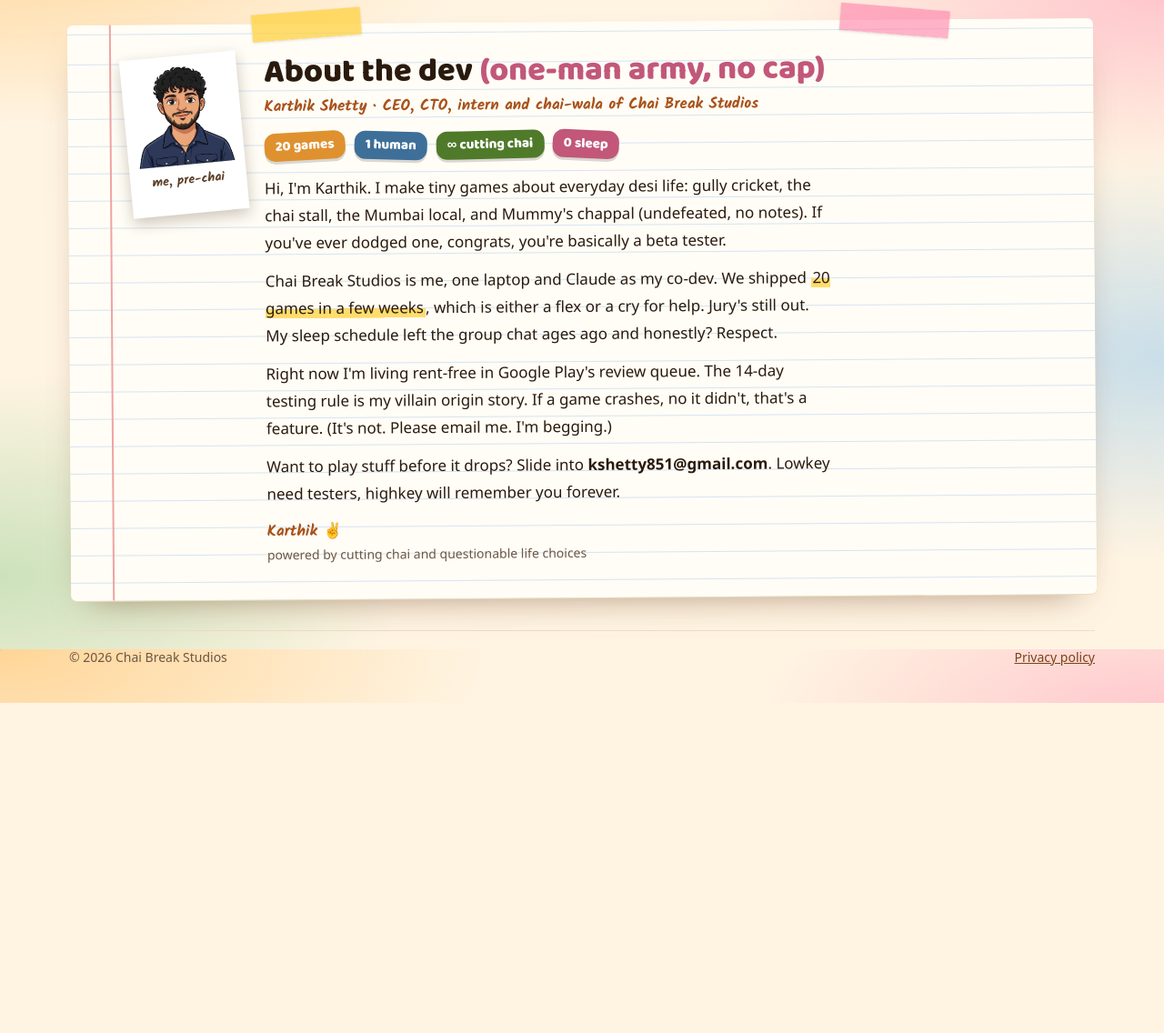
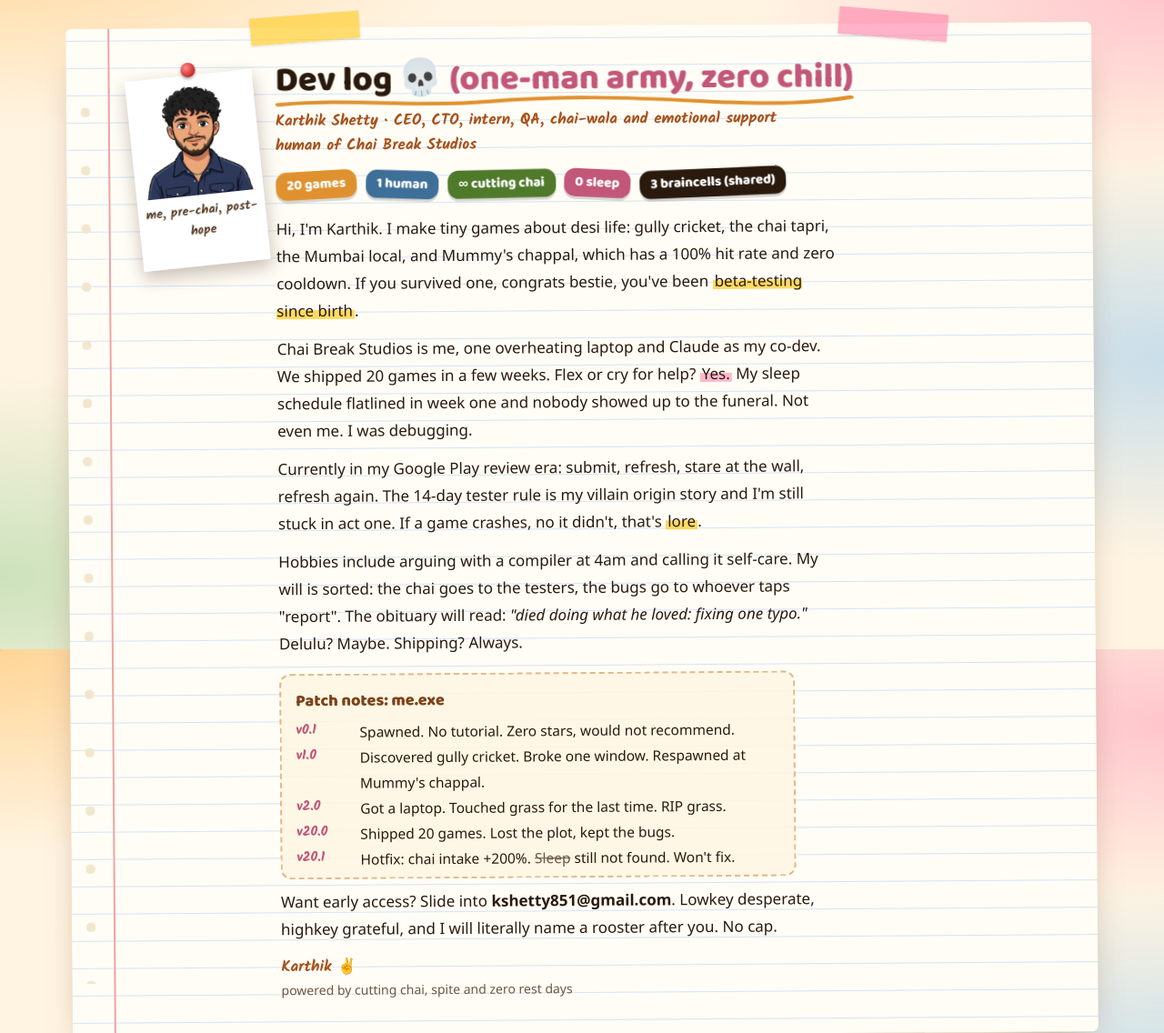
Before and after one commit to kshetty851-bit/chai-break, a plain HTML site: page index.html in a window 1280 px wide. Shown: the part 3286-4422 px from the top of the page at 91% size. Before the commit the page ends 4059 px from the top, so only its background shows below. Drawn offline with Linux system fonts and the light colour scheme.

Commit message:
Dev log: patch notes, animations, more chaos
Co-Authored-By: Claude Opus 5.5 <noreply@anthropic.com>

```diff
--- a/index.html
+++ b/index.html
@@ -85,29 +85,65 @@ h2{font:800 clamp(28px,4vw,38px)/1.1 var(--sign); color:var(--chai-deep); margin
 .card p{margin:0; color:var(--muted)}
 .btn{margin-top:auto; align-self:flex-start; padding:8px 14px; border-radius:999px; background:var(--chai); color:#fff; text-decoration:none; font-weight:600}
 
-/* About: a page torn from a school notebook, taped to the wall */
-.about{position:relative; margin-top:52px; padding:34px 26px 28px 64px; border-radius:6px; transform:rotate(-.4deg);
+/* About / dev log: a page torn from a school notebook, pinned to the wall. Motion only when allowed; resting state is fully visible. */
+.about{position:relative; margin-top:56px; padding:38px 26px 30px 64px; border-radius:6px; transform:rotate(-.4deg);
   background:repeating-linear-gradient(#fffdf6 0 29px, #d6e4f2 29px 30px), #fffdf6; background-position:0 14px;
-  box-shadow:0 1px 0 #e8dcc6, 0 18px 40px -22px rgba(90,40,10,.55)}
+  box-shadow:0 1px 0 #e8dcc6, 0 22px 44px -22px rgba(90,40,10,.6)}
 .about::before{content:""; position:absolute; top:0; bottom:0; left:46px; width:2px; background:#f0a3a3}
-.about .tape{position:absolute; top:-14px; width:120px; height:30px; background:rgba(255,210,63,.75); box-shadow:0 1px 3px rgba(0,0,0,.12)}
+.about::after{content:""; position:absolute; left:14px; top:60px; bottom:60px; width:14px;
+  background:radial-gradient(circle, #f3e6cf 5px, transparent 5.5px) 0 0/14px 64px repeat-y}
+.about .tape{position:absolute; top:-14px; width:120px; height:30px; background:rgba(255,210,63,.75); box-shadow:0 1px 3px rgba(0,0,0,.12); transition:transform .3s}
 .about .tape.l{left:18%; transform:rotate(-4deg)} .about .tape.r{right:14%; transform:rotate(5deg); background:rgba(255,128,171,.6)}
-.about-grid{display:grid; grid-template-columns:auto minmax(0,1fr); gap:24px; align-items:start}
-.polaroid{width:128px; padding:8px 8px 26px; background:#fff; box-shadow:0 6px 16px rgba(60,30,10,.25); transform:rotate(-5deg); text-align:center}
+.about:hover .tape.l{transform:rotate(-8deg) translateY(-3px)} .about:hover .tape.r{transform:rotate(9deg) translateY(-3px)}
+.about-grid{display:grid; grid-template-columns:auto minmax(0,1fr); gap:26px; align-items:start}
+.pin{position:relative; padding-top:14px}
+.pin::before{content:""; position:absolute; top:0; left:50%; width:16px; height:16px; margin-left:-8px; border-radius:50%; z-index:2;
+  background:radial-gradient(circle at 35% 35%, #ff8a8a, #c62828 70%); box-shadow:0 2px 3px rgba(0,0,0,.35)}
+.polaroid{width:140px; padding:8px 8px 28px; background:#fff; box-shadow:0 8px 18px rgba(60,30,10,.28); transform:rotate(-5deg); transform-origin:50% 0; text-align:center}
 .polaroid .face{display:block; width:100%; aspect-ratio:1; object-fit:cover; background:#fff}
 .polaroid span{display:block; margin-top:6px; font:700 14px var(--hand); color:#5a3e28}
-.about h2{margin:0; font:800 clamp(28px,4vw,36px)/1.1 var(--sign); color:#2a1a0e}
+.about h2{position:relative; display:inline-block; margin:0; font:800 clamp(28px,4vw,38px)/1.1 var(--sign); color:#2a1a0e}
 .about h2 em{font-style:normal; color:#c2577a}
-.about .role{margin:4px 0 14px; font:700 17px var(--hand); color:#a8521b}
+.about h2 .skull{display:inline-block}
+.scribble{position:absolute; left:0; right:0; bottom:-10px; width:100%; height:14px; overflow:visible}
+.scribble path{fill:none; stroke:#e0912f; stroke-width:4; stroke-linecap:round}
+.about .role{margin:10px 0 14px; font:700 17px var(--hand); color:#a8521b}
 .about p{margin:0 0 12px; max-width:64ch; line-height:30px; font-size:17px}
-.about p .hl{background:linear-gradient(transparent 55%, rgba(255,210,63,.75) 55%); padding:0 2px}
-.stickers{display:flex; flex-wrap:wrap; gap:10px; margin:6px 0 16px}
-.sticker{font:800 15px/1 var(--sign); padding:8px 12px; border-radius:12px; color:#fff; box-shadow:0 3px 0 rgba(0,0,0,.15)}
+.about p .hl{background:linear-gradient(rgba(255,210,63,.8),rgba(255,210,63,.8)) 0 85%/100% 45% no-repeat; padding:0 2px}
+.about p .hl.pink{background-image:linear-gradient(rgba(255,128,171,.55),rgba(255,128,171,.55))}
+.stickers{display:flex; flex-wrap:wrap; gap:10px; margin:6px 0 18px}
+.sticker{font:800 15px/1 var(--sign); padding:8px 12px; border-radius:12px; color:#fff; box-shadow:0 3px 0 rgba(0,0,0,.15); transition:transform .2s}
+.sticker:hover{transform:scale(1.1) rotate(0) !important}
 .sticker:nth-child(1){background:#e0912f; transform:rotate(-3deg)} .sticker:nth-child(2){background:#3d6f99; transform:rotate(2deg)}
 .sticker:nth-child(3){background:#4f7a2a; transform:rotate(-1deg)} .sticker:nth-child(4){background:#c2577a; transform:rotate(3deg)}
-.sig{font:700 26px var(--hand); color:#a8521b; margin-top:4px}
+.sticker:nth-child(5){background:#2a1a0e; transform:rotate(-2deg)}
+.patch{margin:18px 0 10px; padding:14px 16px 6px; border:2px dashed #e0b98a; border-radius:12px; background:rgba(255,246,226,.85); max-width:62ch}
+.patch h3{margin:0 0 6px; font:800 18px var(--sign); color:#7a4318}
+.patch ol{list-style:none; margin:0; padding:0}
+.patch li{display:grid; grid-template-columns:62px 1fr; gap:8px; line-height:28px; font-size:15.5px}
+.patch b{font:700 15px var(--hand); color:#c2577a}
+.patch s{color:var(--muted)}
+.sig{font:700 26px var(--hand); color:#a8521b; margin-top:6px}
 .sig small{display:block; font:400 14px var(--body); color:var(--muted)}
-@media (max-width:560px){ .about{padding:30px 18px 24px 40px} .about::before{left:26px} .about-grid{grid-template-columns:1fr} .polaroid{width:110px} }
+@media (max-width:560px){ .about{padding:34px 18px 24px 40px} .about::before{left:26px} .about::after{left:4px} .about-grid{grid-template-columns:1fr} .polaroid{width:118px} .patch li{grid-template-columns:52px 1fr} }
+@media (prefers-reduced-motion:no-preference){
+  .polaroid{animation:swing 4.5s ease-in-out infinite}
+  @keyframes swing{0%,100%{transform:rotate(-6deg)}50%{transform:rotate(-1.5deg)}}
+  .about h2 .skull{animation:wobble 2.4s ease-in-out infinite}
+  @keyframes wobble{0%,100%{transform:rotate(0)}20%{transform:rotate(-14deg) scale(1.1)}40%{transform:rotate(10deg)}60%{transform:rotate(0)}}
+  /* Scroll-in sequence: armed by script only, so the page is complete without it */
+  .about.arm .sticker{opacity:0; transform:scale(.3) rotate(-20deg)}
+  .about.arm.in .sticker{opacity:1; transition:opacity .3s, transform .5s cubic-bezier(.3,1.6,.5,1)}
+  .about.arm.in .sticker:nth-child(1){transform:rotate(-3deg); transition-delay:.1s} .about.arm.in .sticker:nth-child(2){transform:rotate(2deg); transition-delay:.2s}
+  .about.arm.in .sticker:nth-child(3){transform:rotate(-1deg); transition-delay:.3s} .about.arm.in .sticker:nth-child(4){transform:rotate(3deg); transition-delay:.4s}
+  .about.arm.in .sticker:nth-child(5){transform:rotate(-2deg); transition-delay:.5s}
+  .about.arm .hl{background-size:0% 45%} .about.arm.in .hl{background-size:100% 45%; transition:background-size .9s ease .6s}
+  .about.arm .scribble path{stroke-dasharray:400; stroke-dashoffset:400} .about.arm.in .scribble path{stroke-dashoffset:0; transition:stroke-dashoffset 1.1s ease .2s}
+  .about.arm .patch li{opacity:0; transform:translateX(-14px)}
+  .about.arm.in .patch li{opacity:1; transform:none; transition:opacity .4s, transform .4s}
+  .about.arm.in .patch li:nth-child(2){transition-delay:.15s} .about.arm.in .patch li:nth-child(3){transition-delay:.3s}
+  .about.arm.in .patch li:nth-child(4){transition-delay:.45s} .about.arm.in .patch li:nth-child(5){transition-delay:.6s} .about.arm.in .patch li:nth-child(6){transition-delay:.75s}
+}
 
 footer{margin-top:36px; padding-top:18px; border-top:1px solid var(--line); display:flex; flex-wrap:wrap; gap:8px 20px; justify-content:space-between; color:var(--muted); font-size:14px}
 
@@ -191,16 +227,27 @@ footer{margin-top:36px; padding-top:18px; border-top:1px solid var(--line); disp
   <section class="about" id="about">
     <span class="tape l" aria-hidden="true"></span><span class="tape r" aria-hidden="true"></span>
     <div class="about-grid">
-      <div class="polaroid"><img class="face" src="img/dev-karthik.webp" alt="Cartoon portrait of Karthik" width="360" height="360"><span>me, pre-chai</span></div>
+      <div class="pin"><div class="polaroid"><img class="face" src="img/dev-karthik.webp" alt="Cartoon portrait of Karthik" width="360" height="360"><span>me, pre-chai, post-hope</span></div></div>
       <div>
-        <h2>About the dev <em>(one-man army, no cap)</em></h2>
-        <p class="role">Karthik Shetty · CEO, CTO, intern and chai-wala of Chai Break Studios</p>
-        <div class="stickers"><span class="sticker">20 games</span><span class="sticker">1 human</span><span class="sticker">∞ cutting chai</span><span class="sticker">0 sleep</span></div>
-        <p>Hi, I'm Karthik. I make tiny games about everyday desi life: gully cricket, the chai stall, the Mumbai local, and Mummy's chappal (undefeated, no notes). If you've ever dodged one, congrats, you're basically a beta tester.</p>
-        <p>Chai Break Studios is me, one laptop and Claude as my co-dev. We shipped <span class="hl">20 games in a few weeks</span>, which is either a flex or a cry for help. Jury's still out. My sleep schedule left the group chat ages ago and honestly? Respect.</p>
-        <p>Right now I'm living rent-free in Google Play's review queue. The 14-day testing rule is my villain origin story. If a game crashes, no it didn't, that's a feature. (It's not. Please email me. I'm begging.)</p>
-        <p>Want to play stuff before it drops? Slide into <b>kshetty851@gmail.com</b>. Lowkey need testers, highkey will remember you forever.</p>
-        <p class="sig">Karthik ✌️<small>powered by cutting chai and questionable life choices</small></p>
+        <h2>Dev log <span class="skull" aria-hidden="true">💀</span> <em>(one-man army, zero chill)</em><svg class="scribble" viewBox="0 0 300 14" preserveAspectRatio="none" aria-hidden="true"><path d="M2 9 C 40 2, 70 13, 110 7 S 180 3, 220 8 S 280 11, 298 5"/></svg></h2>
+        <p class="role">Karthik Shetty · CEO, CTO, intern, QA, chai-wala and emotional support human of Chai Break Studios</p>
+        <div class="stickers"><span class="sticker">20 games</span><span class="sticker">1 human</span><span class="sticker">∞ cutting chai</span><span class="sticker">0 sleep</span><span class="sticker">3 braincells (shared)</span></div>
+        <p>Hi, I'm Karthik. I make tiny games about desi life: gully cricket, the chai tapri, the Mumbai local, and Mummy's chappal, which has a 100% hit rate and zero cooldown. If you survived one, congrats bestie, you've been <span class="hl">beta-testing since birth</span>.</p>
+        <p>Chai Break Studios is me, one overheating laptop and Claude as my co-dev. We shipped 20 games in a few weeks. Flex or cry for help? <span class="hl pink">Yes.</span> My sleep schedule flatlined in week one and nobody showed up to the funeral. Not even me. I was debugging.</p>
+        <p>Currently in my Google Play review era: submit, refresh, stare at the wall, refresh again. The 14-day tester rule is my villain origin story and I'm still stuck in act one. If a game crashes, no it didn't, that's <span class="hl">lore</span>.</p>
+        <p>Hobbies include arguing with a compiler at 4am and calling it self-care. My will is sorted: the chai goes to the testers, the bugs go to whoever taps "report". The obituary will read: <i>"died doing what he loved: fixing one typo."</i> Delulu? Maybe. Shipping? Always.</p>
+        <div class="patch">
+          <h3>Patch notes: me.exe</h3>
+          <ol>
+            <li><b>v0.1</b><span>Spawned. No tutorial. Zero stars, would not recommend.</span></li>
+            <li><b>v1.0</b><span>Discovered gully cricket. Broke one window. Respawned at Mummy's chappal.</span></li>
+            <li><b>v2.0</b><span>Got a laptop. Touched grass for the last time. RIP grass.</span></li>
+            <li><b>v20.0</b><span>Shipped 20 games. Lost the plot, kept the bugs.</span></li>
+            <li><b>v20.1</b><span>Hotfix: chai intake +200%. <s>Sleep</s> still not found. Won't fix.</span></li>
+          </ol>
+        </div>
+        <p>Want early access? Slide into <b>kshetty851@gmail.com</b>. Lowkey desperate, highkey grateful, and I will literally name a rooster after you. No cap.</p>
+        <p class="sig">Karthik ✌️<small>powered by cutting chai, spite and zero rest days</small></p>
       </div>
     </div>
   </section>
@@ -214,6 +261,17 @@ footer{margin-top:36px; padding-top:18px; border-top:1px solid var(--line); disp
 /* Brush-in only when the page is actually on screen, so the title never waits invisible (previews, background tabs). */
 requestAnimationFrame(() => requestAnimationFrame(() => document.documentElement.classList.add('painting')));
 setTimeout(() => document.documentElement.classList.remove('painting'), 2500); // safety net: never leave the title hidden
+/* Dev log scroll-in: armed only when the browser can animate; falls back to fully shown. */
+(() => {
+  const el = document.getElementById('about');
+  if (!el || !('IntersectionObserver' in window) || matchMedia('(prefers-reduced-motion: reduce)').matches) return;
+  requestAnimationFrame(() => {
+    el.classList.add('arm');
+    const io = new IntersectionObserver((es) => { if (es.some((e) => e.isIntersecting)) { el.classList.add('in'); io.disconnect(); } }, {threshold: .2});
+    io.observe(el);
+    setTimeout(() => el.classList.add('in'), 3000); // fallback: never leave the dev log half-hidden
+  });
+})();
 </script>
 </body>
 </html>
```
